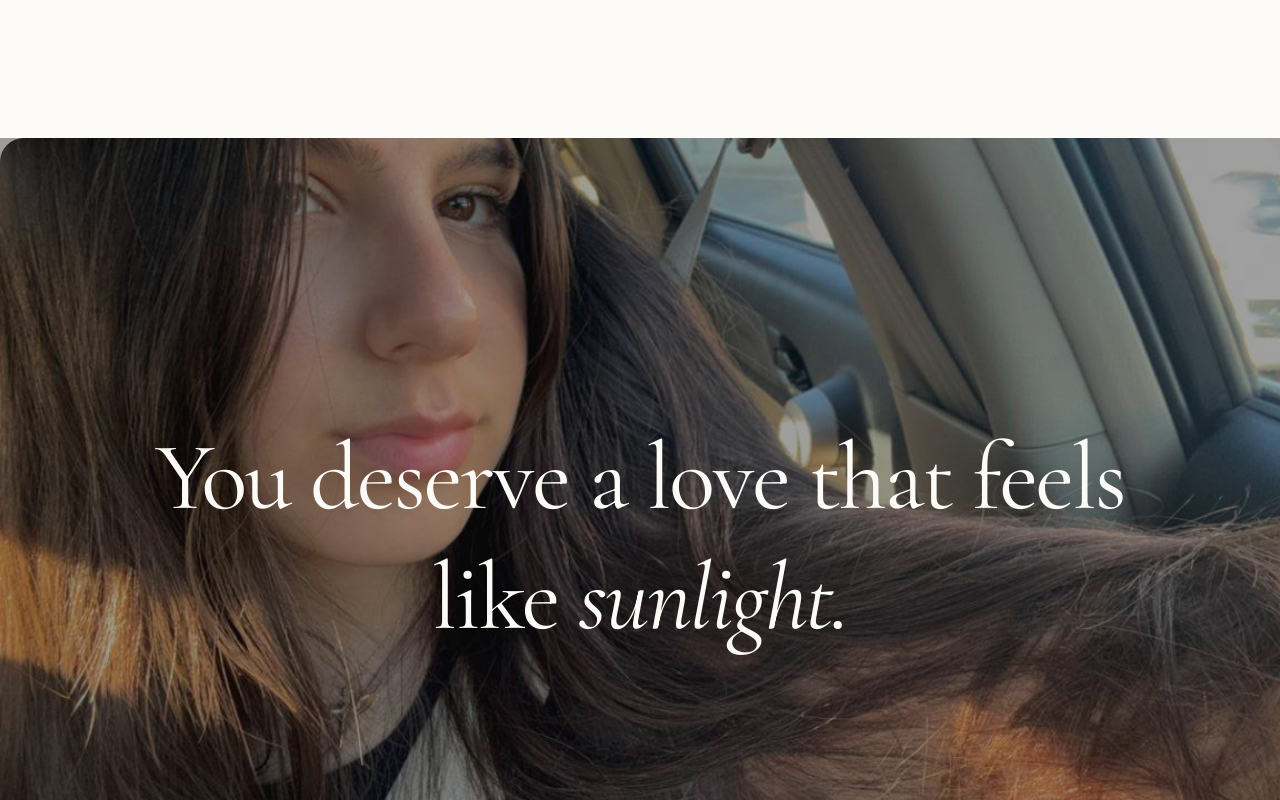
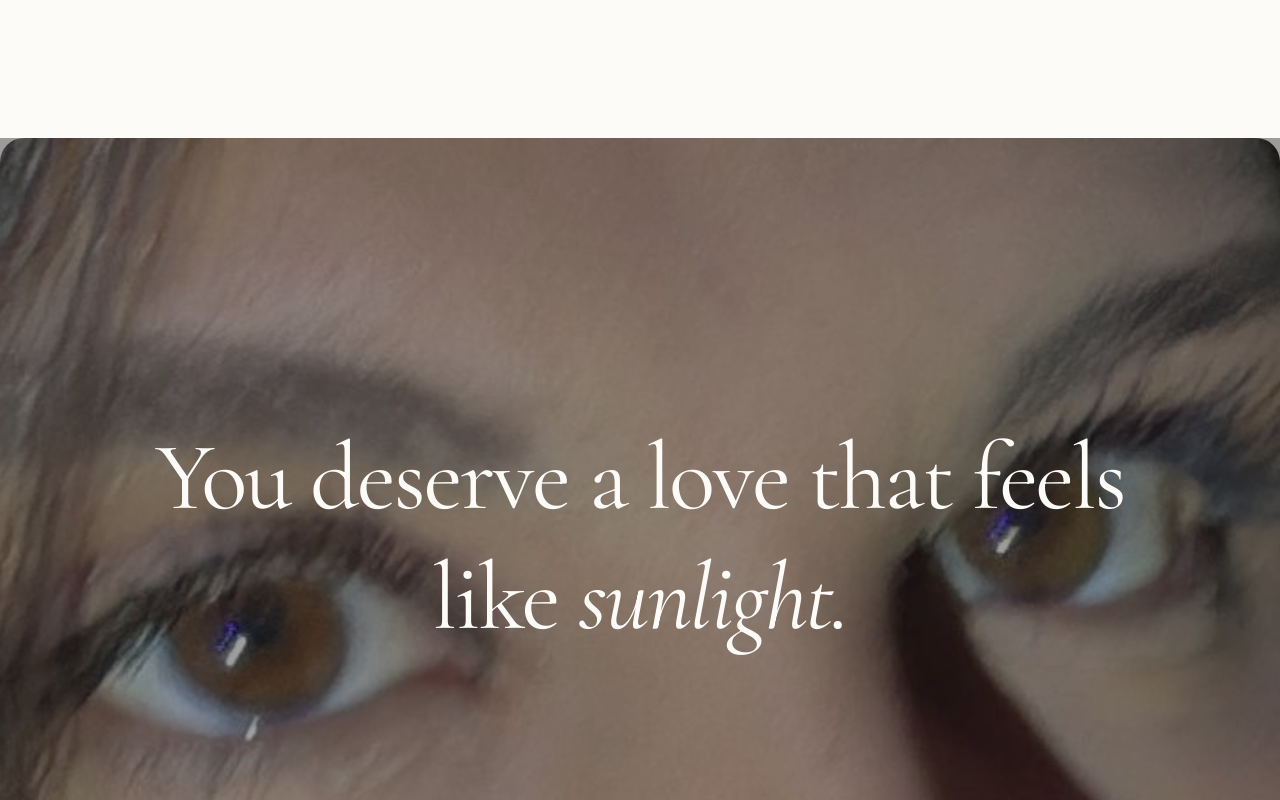
Before and after one commit to Raphael-22/international, a React (Vite) app: page / in a window 1280 px wide. Shown: the part 2160-2960 px from the top of the page. Built offline with nearby package versions, Linux system fonts and the light colour scheme.

Commit message:
Update DeservesWorld.tsx

```diff
--- a/src/components/DeservesWorld.tsx
+++ b/src/components/DeservesWorld.tsx
@@ -6,7 +6,7 @@ export default function DeservesWorld() {
       <div className="absolute inset-0 z-0">
         {/* Replace this with Jane's photo */}
     <img
-  src={`${import.meta.env.BASE_URL}main.jpg`}
+  src={`${import.meta.env.BASE_URL}main.JPG`}
   alt="Jane"
   className="w-full h-full rounded-3xl object-cover shadow-xl"
 />
```
